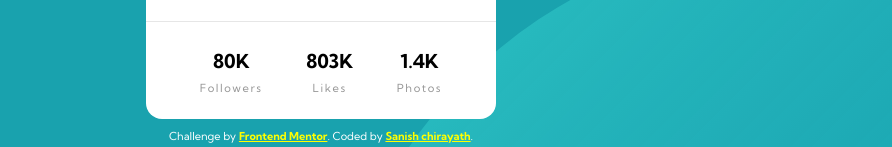
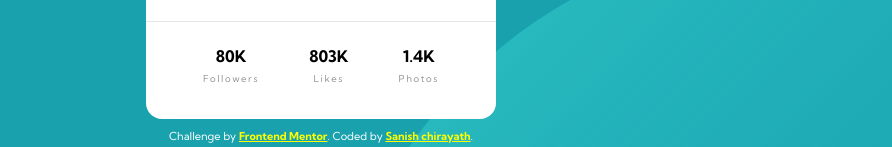
Before and after one commit to sanishchirayath1/profile-card-component-main, a plain HTML site: page index.html in a window 1280 px wide. Shown: the part 464-611 px from the top of the page, without its empty margins (319-1211 px from the left). Drawn offline with Linux system fonts and the light colour scheme.

Commit message:
font-sixe change

```diff
--- a/style.css
+++ b/style.css
@@ -55,12 +55,10 @@ div.container img.portrait {
   top: -55px;
   z-index: 2;
 }
-p {
-  font-size: 1.2rem;
-}
+
 p > span {
   letter-spacing: 0.1rem;
-  font-size: 0.7rem;
+  font-size: 0.6rem;
 }
 
 div.stats {
```
